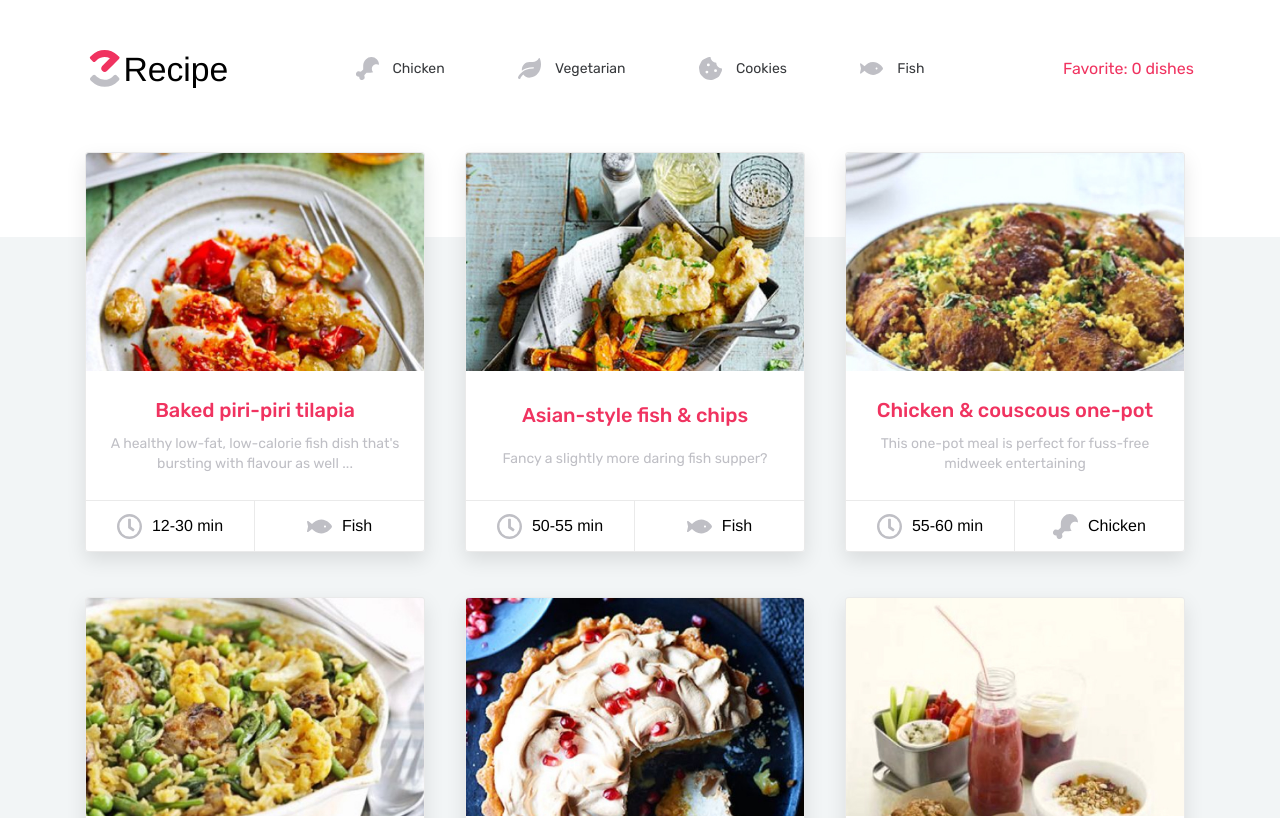
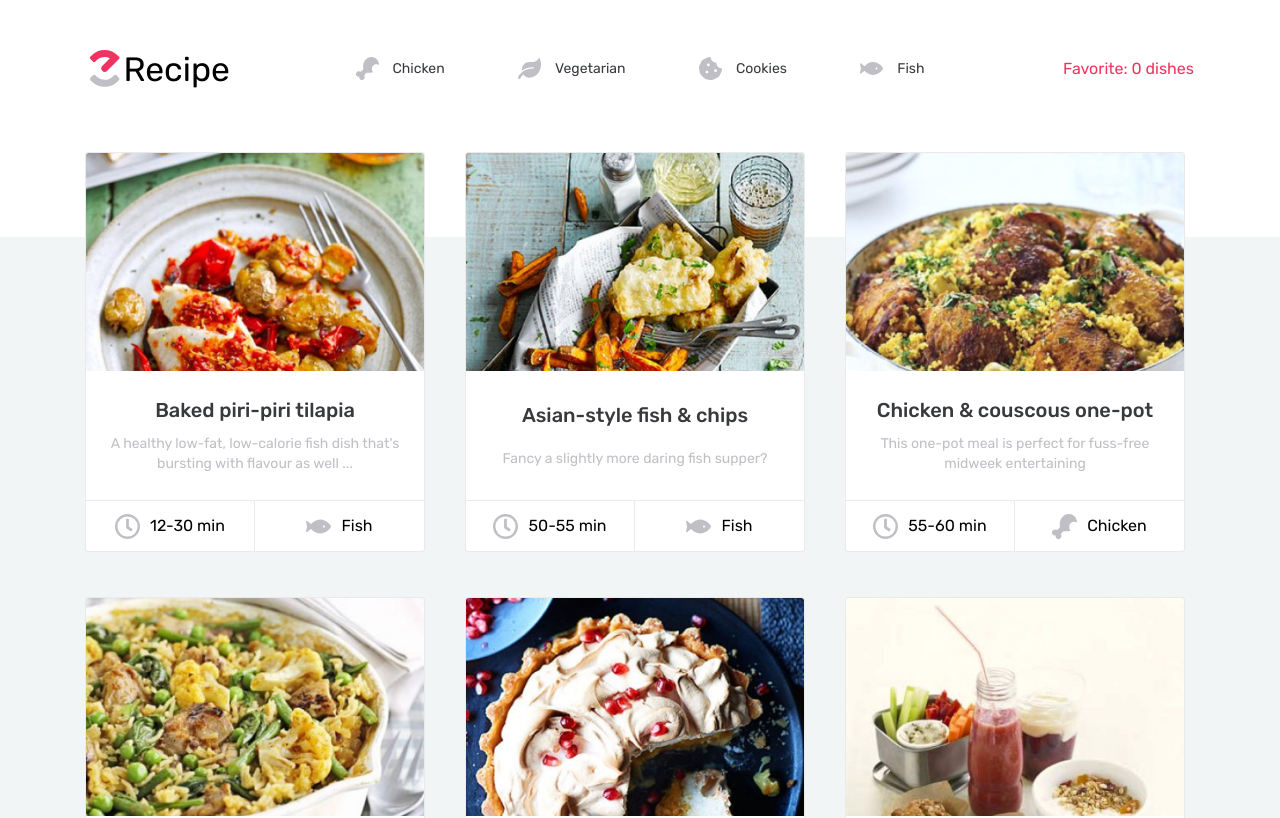
Before and after one commit to YuraKolesnikov/ez-recipe, a Vue app: page / in a window 1280 px wide. Shown: the top 818 px of the page. Built offline with nearby package versions, Linux system fonts and the light colour scheme.

Commit message:
Fixed product title color and product box-shadow on hover

```diff
--- a/src/assets/scss/_product.scss
+++ b/src/assets/scss/_product.scss
@@ -15,15 +15,17 @@
   margin-bottom: 15px;
   border: 1px solid #EAEAEA;
   border-radius: 3px;
-  box-shadow: 0px 8px 20px rgba(0, 0, 0, 0.1);
+  box-shadow: 0px 8px 20px rgba(0, 0, 0, 0);
   transition: box-shadow .35s ease;
   position: relative;
   width: 340px;
   cursor: pointer;
   &:hover {
-    box-shadow: 0px 5px 20px 20px rgba(0, 0, 0, 0.1);
+    box-shadow: 0px 8px 20px rgba(0, 0, 0, 0.1);
 
     .product__img { filter: brightness(80%); }
+
+    .product__title { color: $accent; }
 
     .product__star-icon .icon { opacity: 1; }
   }
@@ -62,12 +64,11 @@
   }
 
   &__title {
-    font-family: Rubik;
-    font-style: normal;
     font-weight: 500;
     font-size: 20px;
     line-height: 24px;
-    color: #F03360;
+    color: $main-primary;
+    transition: color .35s ease;
   }
 
   &__caption {
@@ -112,12 +113,12 @@
       transition: opacity .35s ease;
 
       &:hover {
-        fill: #F03360;
+        fill: $accent;
       }
 
       &.active {
         opacity: 1;
-        fill: #F03360;
+        fill: $accent;
       }
     }
   }
--- a/src/assets/scss/main.scss
+++ b/src/assets/scss/main.scss
@@ -5,7 +5,9 @@
 @import "./grid";
 @import "./button";
 @import "./footer";
-
+html * {
+  font-family: 'Rubik';
+}
 .icon {
   fill: #BFBFC5;
   cursor: pointer;
```
